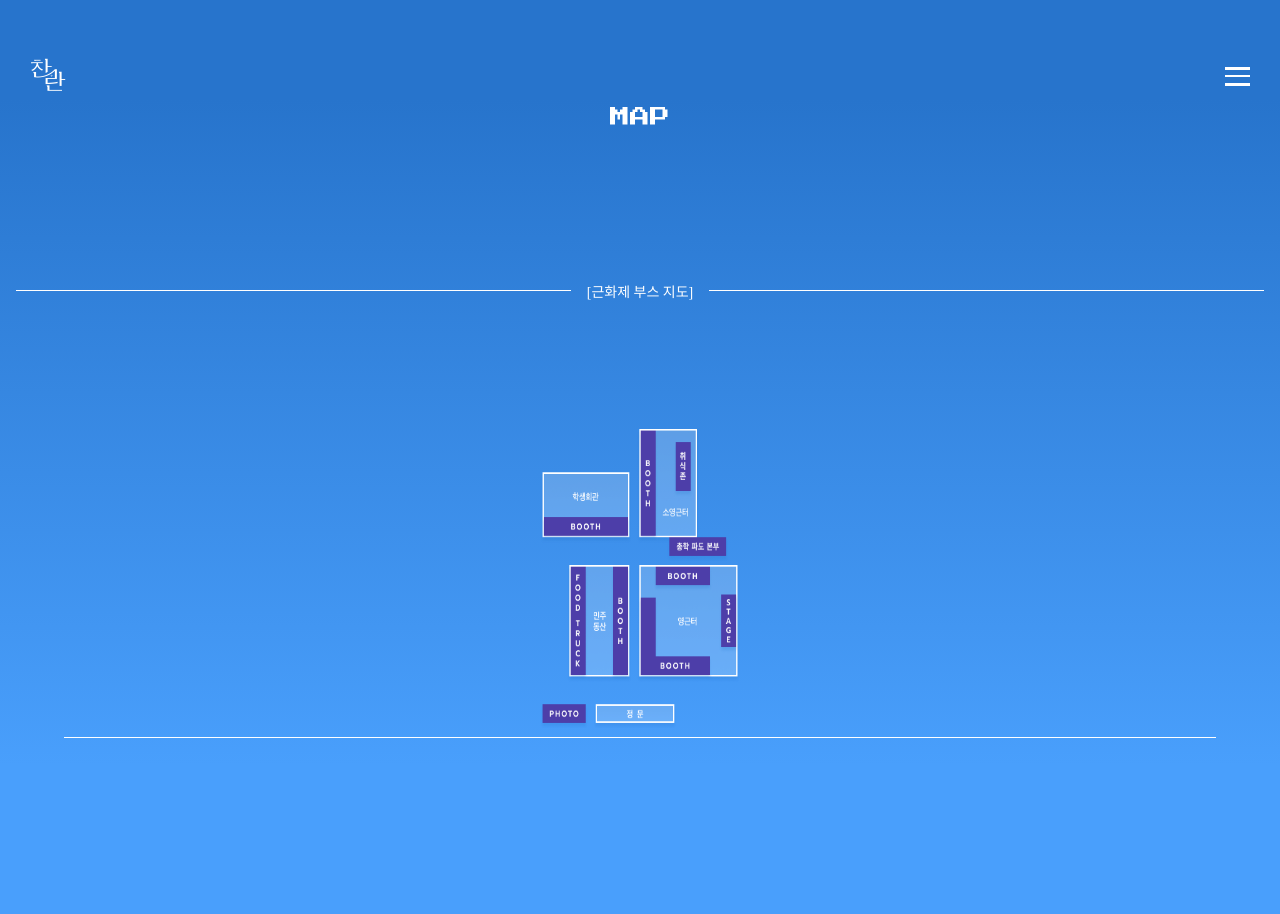
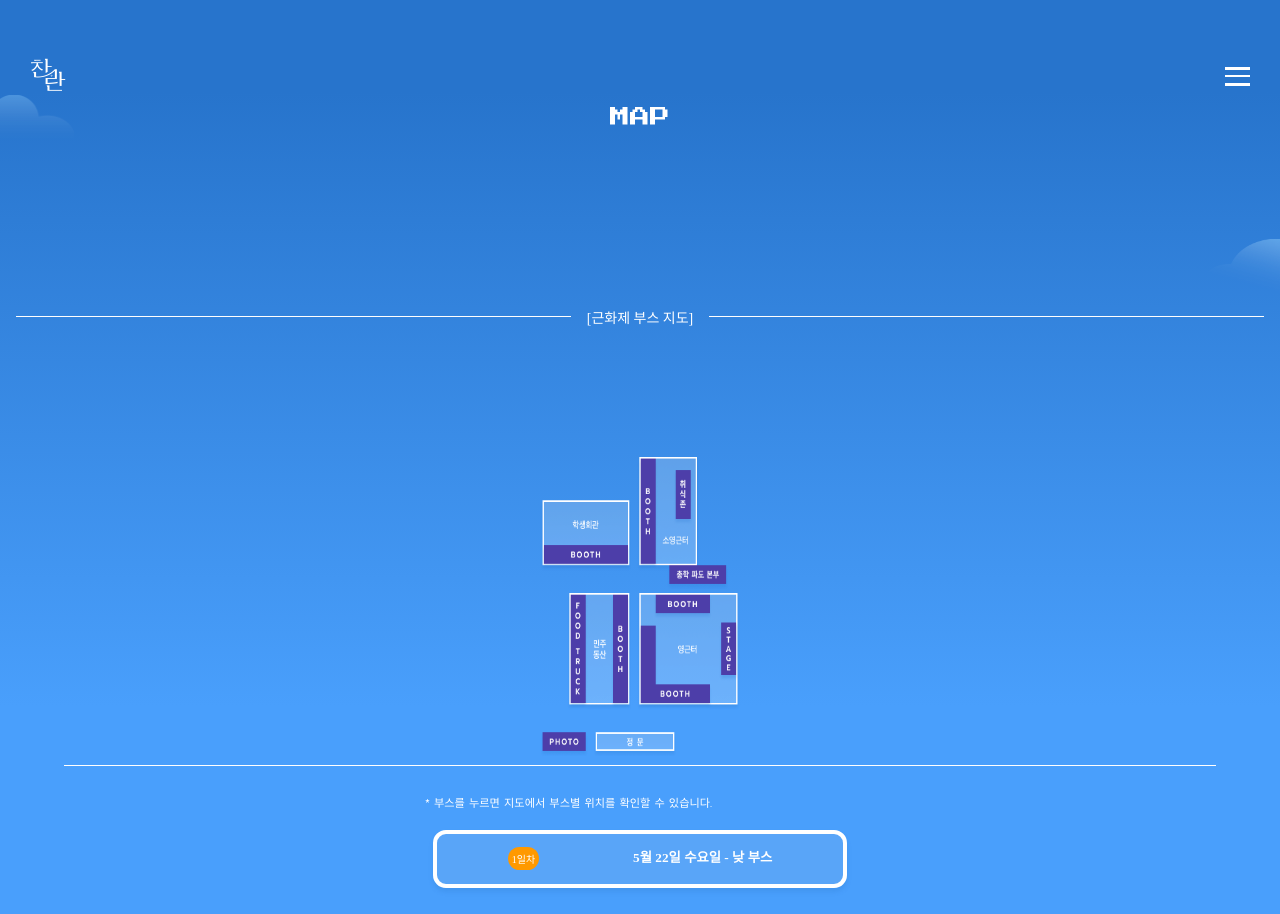
Before and after one commit to 2024-LIKELION-DS/DSFest_FE, a React (Create React App) app: page /map in a window 1280 px wide. Shown: the top 914 px of the page. Built offline with nearby package versions, Linux system fonts and the light colour scheme; no server answers; a web font is replaced by a local one.

Commit message:
지도 구름 추가 완료

```diff
--- a/src/pages/Map.js
+++ b/src/pages/Map.js
@@ -13,6 +13,9 @@ import MapImgB from "../img/boothB.png";
 import MapImgC from "../img/boothC.png";
 import MapImgD from "../img/boothD.png";
 import MapImgE from "../img/boothE.png";
+
+import cloudLeft from "../img/3_cloud_104x75.png";
+import cloudRight from "../img/3_cloud_131x144.png";
 
 import { useState, useEffect } from "react";
 
@@ -42,7 +45,7 @@ function ExpandableContent({
     }, [showLessText]);
 
     // 이미지 경로 배열
-    const imagePaths = [MapImgA, MapImgB, MapImgC, MapImgD, MapImgE];
+    const imagePaths = [MapImg, MapImgA, MapImgB, MapImgC, MapImgD, MapImgE];
     const handleButtonClick = (index) => {
         // 이미 활성화된 버튼을 다시 클릭하는 경우 첫 번째 이미지로 돌아갑니다.
         if (index === activeIndex) {
@@ -158,35 +161,35 @@ function ExpandableContent({
                     flexDirection: "column",
                 }}
             >
-                <button style={btnStyle} onClick={() => handleButtonClick(0)}>
+                <button style={btnStyle} onClick={() => handleButtonClick(1)}>
                     <div style={{ margin: "2%" }}>
                         <div style={textInBtnStyle}>BOOTH-A </div>
 
                         {a}
                     </div>
                 </button>
-                <button style={btnStyle} onClick={() => handleButtonClick(1)}>
+                <button style={btnStyle} onClick={() => handleButtonClick(2)}>
                     <div style={{ margin: "2%" }}>
                         <div style={textInBtnStyle}> BOOTH-B</div>
 
                         {b}
                     </div>
                 </button>
-                <button style={btnStyle} onClick={() => handleButtonClick(2)}>
+                <button style={btnStyle} onClick={() => handleButtonClick(3)}>
                     <div style={{ margin: "2%" }}>
                         <div style={textInBtnStyle}>BOOTH-C</div>
 
                         {c}
                     </div>
                 </button>
-                <button style={btnStyle} onClick={() => handleButtonClick(3)}>
+                <button style={btnStyle} onClick={() => handleButtonClick(4)}>
                     <div style={{ margin: "2%" }}>
                         <div style={textInBtnStyle}> BOOTH-D</div>
 
                         {d}
                     </div>
                 </button>
-                <button style={btnStyle} onClick={() => handleButtonClick(4)}>
+                <button style={btnStyle} onClick={() => handleButtonClick(5)}>
                     <div style={{ margin: "2%" }}>
                         <div style={textInBtnStyle}> BOOTH-E </div>
 
@@ -216,13 +219,31 @@ function Map() {
                             <Mp.Map>
                                 <Header />
                                 <C.PageTitle>MAP</C.PageTitle>
+                                <Mp.CloudLeft>
+                                    <img
+                                        src={cloudLeft}
+                                        alt="배경 구름"
+                                        width={102}
+                                        style={{ marginLeft: "-28px" }}
+                                    />
+                                </Mp.CloudLeft>
+
                                 <Mp.MapTitle>[근화제 부스 지도]</Mp.MapTitle>
+                                <Mp.CloudRight>
+                                    <img src={cloudRight} alt="배경 구름" />
+                                </Mp.CloudRight>
                                 <Mp.Mapimgs>
                                     <Mp.Mapimg src={mapImg}></Mp.Mapimg>
                                 </Mp.Mapimgs>
+
                                 <Mp.Mapline></Mp.Mapline>
                                 <Mp.MapInfo>
                                     <Mp.Infobox>
+                                        <Mp.Infotext>
+                                            * 부스를 누르면 지도에서 부스별
+                                            위치를 확인할 수 있습니다.
+                                        </Mp.Infotext>
+
                                         <ExpandableContent
                                             showMoreText="5월 22일 수요일 - 낮 부스"
                                             showLessText="1일차"
--- a/src/styles/MapStyle.js
+++ b/src/styles/MapStyle.js
@@ -11,7 +11,8 @@ export const Background = styled.div`
 export const Map = styled.div`
     width: 100vw;
     min-height: calc(100vh - 183px);
-
+    display: flex;
+    flex-direction: column;
     @media (hover: hover) and (pointer: fine) {
         width: 100%;
         min-height: 100%;
@@ -75,7 +76,6 @@ export const MapInfo = styled.div`
     display: flex;
     justify-content: center;
     margin: 10px;
-    margin-top: 8%;
     flex-direction: column;
     align-items: center;
 `;
@@ -83,7 +83,33 @@ export const Infobox = styled.div`
     display: flex;
     justify-content: center;
     margin: 10px;
-    margin-top: 8%;
     flex-direction: column;
     max-width: 450px;
 `;
+
+export const CloudLeft = styled.div`
+    display: flex;
+    width: 74px;
+    height: 74px;
+    overflow: hidden;
+    margin-bottom: -1rem;
+    margin-top: -2rem;
+    @media (hover: hover) and (pointer: fine) {
+        left: 40.6rem;
+    }
+`;
+
+export const CloudRight = styled.div`
+    display: flex;
+    width: 80px;
+    height: 90px;
+    align-self: flex-end;
+    margin-top: -6rem;
+`;
+
+export const Infotext = styled.div`
+    color: white;
+    font-size: 0.7rem;
+    display: flex;
+    margin-left: 10px;
+`;
```
